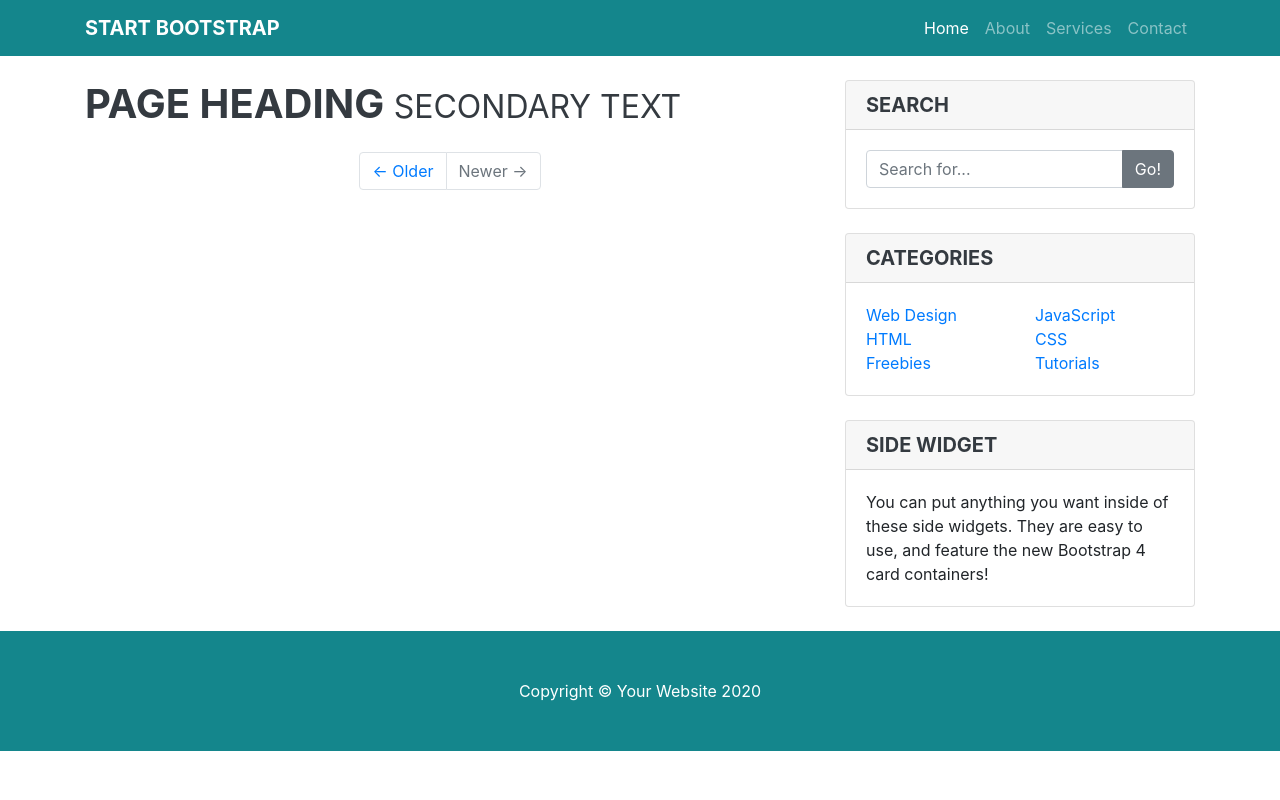
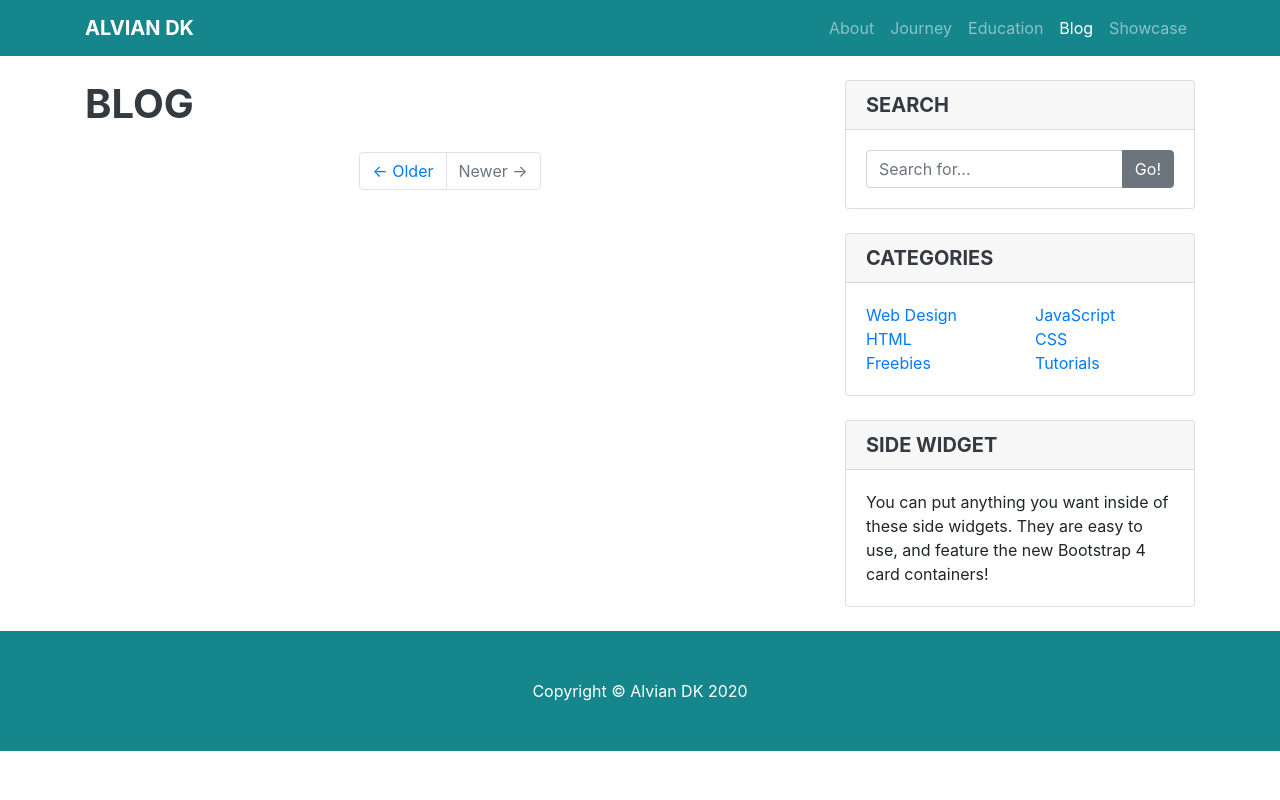
Before and after one commit to alviandk/personal_website, a Django app: page /blog/ in a window 1280 px wide. Run offline with Django 3.2, Linux system fonts and the light colour scheme; data that the repository does not hold is empty; some libraries are stand-ins or nearby versions; some web fonts are replaced.

Commit message:
dynamic navigation

```diff
--- /dev/null
+++ b/about_me/templatetags/navigation_tag.py
@@ -0,0 +1,13 @@
+from django import template
+
+register = template.Library()
+
+
+@register.simple_tag
+def active_css_class(request_path, app_url_path):
+
+    split_request_path = request_path.split("/")
+    if  split_request_path[1] == app_url_path:
+        return "active"
+    else:
+        return ""
--- a/templates/blog/list.html
+++ b/templates/blog/list.html
@@ -20,8 +20,7 @@
       <!-- Blog Entries Column -->
       <div class="col-md-8">
 
-        <h1 class="my-4">Page Heading
-          <small>Secondary Text</small>
+        <h1 class="my-4">Blog
         </h1>
 
         {% for post in blog_posts %}
--- a/templates/component/footer.html
+++ b/templates/component/footer.html
@@ -1,7 +1,7 @@
 <!-- Footer -->
 <footer class="py-5 bg-green">
     <div class="container">
-      <p class="m-0 text-center text-white">Copyright &copy; Your Website 2020</p>
+      <p class="m-0 text-center text-white">Copyright &copy; Alvian DK {% now "Y" %} </p>
     </div>
     <!-- /.container -->
   </footer>
--- a/templates/component/navigation.html
+++ b/templates/component/navigation.html
@@ -1,25 +1,28 @@
+{% load navigation_tag %}
 <!-- Navigation -->
 <nav class="navbar navbar-expand-lg navbar-dark bg-green fixed-top">
     <div class="container">
-      <a class="navbar-brand" href="#">Start Bootstrap</a>
+      <a class="navbar-brand" href="{% url 'home' %}">Alvian DK</a>
       <button class="navbar-toggler" type="button" data-toggle="collapse" data-target="#navbarResponsive" aria-controls="navbarResponsive" aria-expanded="false" aria-label="Toggle navigation">
         <span class="navbar-toggler-icon"></span>
       </button>
       <div class="collapse navbar-collapse" id="navbarResponsive">
         <ul class="navbar-nav ml-auto">
-          <li class="nav-item active">
-            <a class="nav-link" href="#">Home
-              <span class="sr-only">(current)</span>
+          <li class="nav-item">
+            <a class="nav-link" href="{% url 'home' %}#about">About
             </a>
           </li>
           <li class="nav-item">
-            <a class="nav-link" href="#">About</a>
+            <a class="nav-link" href="{% url 'home' %}#experience">Journey</a>
           </li>
           <li class="nav-item">
-            <a class="nav-link" href="#">Services</a>
+            <a class="nav-link" href="{% url 'home' %}#education">Education</a>
           </li>
-          <li class="nav-item">
-            <a class="nav-link" href="#">Contact</a>
+          <li class="nav-item {% active_css_class request.path 'blog' %}">
+            <a class="nav-link" href="{% url 'blog:post_list' %}">Blog</a>
+          </li>
+          <li class="nav-item {% active_css_class request.path 'showcase-project' %}">
+            <a class="nav-link" href="{% url 'showcase_project:project_list' %}">Showcase</a>
           </li>
         </ul>
       </div>
```
Also changed, not shown: about_me/templatetags/__init__.py (added).
